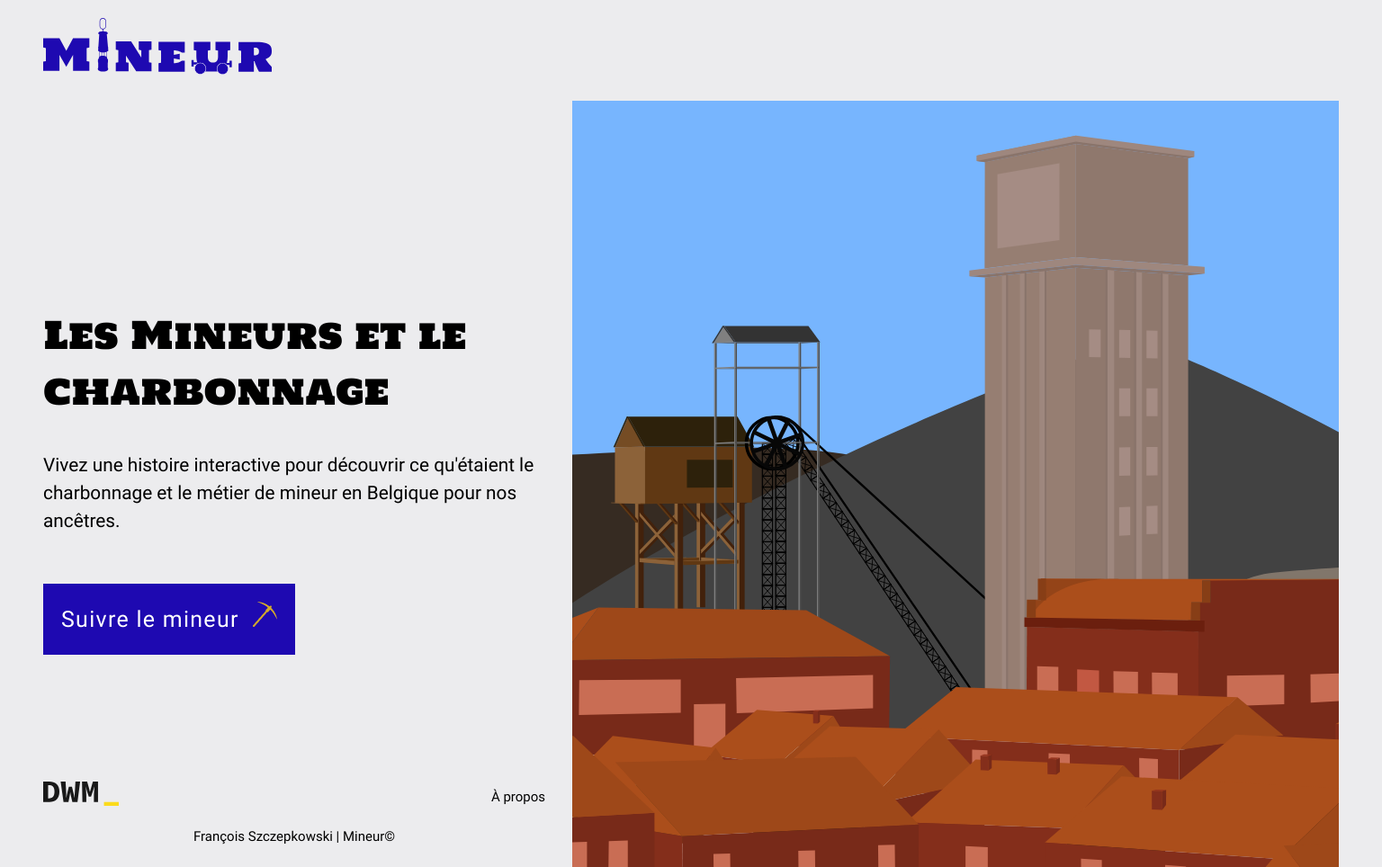
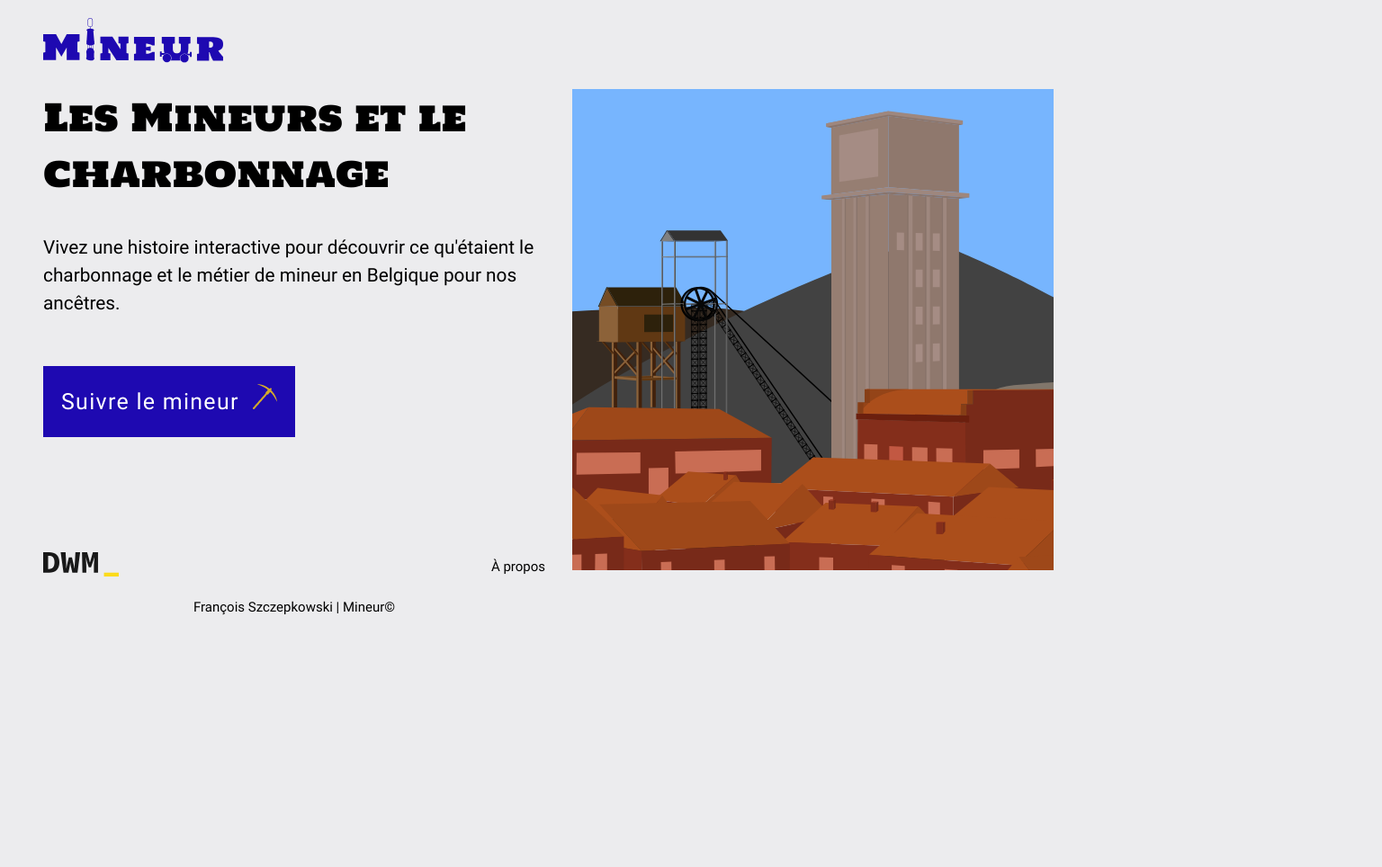
Before and after one commit to sadicoman/TFE, a website: page src/index.html in a window 1536 px wide. Shown: the whole page at 90% size. After the commit the page ends 800 px from the top, so only its background shows below. Drawn offline with nearby package versions, Linux system fonts and the light colour scheme; files that its build step writes are made by us from their sources; files whose address does not match are found by name.

Commit message:
update
update annim

```diff
--- a/src/assets/sass/_grid.scss
+++ b/src/assets/sass/_grid.scss
@@ -130,7 +130,7 @@
         display: grid;
         grid-template-columns: repeat(5, 1fr);
         grid-gap: 30px;
-        align-items: center;
+        align-items: flex-start;
     }
     .grid--footer {
         padding: 0px;
@@ -195,3 +195,11 @@
     //     grid-row-start: 1;
     // }
 }
+
+@media (min-width: 1440px) and (min-height: 700px) {
+
+}
+
+@media (min-width: 1440px) and (min-height: 900px) {
+
+}
--- a/src/assets/sass/_layout.scss
+++ b/src/assets/sass/_layout.scss
@@ -100,3 +100,27 @@
     	bottom: 95px;
 	}
 }
+
+
+@media (min-width: 1440px) and (min-height: 700px) {
+	.svg--pc{
+		max-height: 535px;
+		width: auto;
+	}
+	.footer{
+    	bottom: 20px;
+	}
+	.header__img{
+		width: 200px;
+	}
+}
+
+@media (min-width: 1440px) and (min-height: 900px) {
+    .svg--pc{
+		max-height: 100%;
+		width: auto;
+	}
+	.footer{
+    	bottom: 95px;
+	}
+}
--- a/src/index.html
+++ b/src/index.html
@@ -70,7 +70,7 @@
 			</div>
 		</section>
 		<div class="pgrid-start3 pgrid-end6">
-			<svg class="svg--mb" xmlns="http://www.w3.org/2000/svg" viewBox="0 0 1920 1080">
+			<svg class="svg--mb" xmlns="http://www.w3.org/2000/svg" width="450" height="450" viewBox="0 0 1920 1080">
 				<path fill="#77b5fe" d="M-3.1-1.9H1922v677.7H-3.1z"/>
 				<path d="M1919.3 422c-172.8 12.6-571.5 52.2-645.3 91.8s-16.2 102.6 106.2 113.4 540 0 540 0l-.9-205.2ZM676.4 459.8C501.8 429.2 309.2 476-.4 458v315s552.6 23.4 640.8-9c88.2-32.4 36-304.2 36-304.2Z" fill="#362b22"/>
 				<path d="M1541.3 598.85c-94.5-118.8-444.15-272.7-490.05-284.85S507.2 503 242.6 696.05s1414.8 142.65 1298.7-97.2Z" fill="#424242"/>
@@ -609,7 +609,7 @@
 				  </g>
 				</g>
 			  </svg>
-			<svg class="svg--pc" xmlns="http://www.w3.org/2000/svg" viewBox="0 0 992.126 992.126">
+			<svg class="svg--pc" xmlns="http://www.w3.org/2000/svg" width="850" height="850" viewBox="0 0 992.126 992.126">
 				<path fill="#77b5fe" d="M-312.687-1.737h1925.1v677.7h-1925.1z"/>
 				<path d="M1609.713 422.163c-172.8 12.6-571.5 52.2-645.3 91.8-73.8 39.6-16.2 102.6 106.2 113.4 122.4 10.8 540 0 540 0l-.9-205.2ZM366.813 459.963c-174.6-30.6-367.2 16.2-676.8-1.8v315s552.6 23.4 640.8-9c88.2-32.4 36-304.2 36-304.2Z" fill="#362b22"/>
 				<path d="M1231.713 599.013c-94.5-118.8-444.15-272.7-490.05-284.85s-544.05 189-808.65 382.05 1414.8 142.65 1298.7-97.2Z" fill="#424242"/>
```
